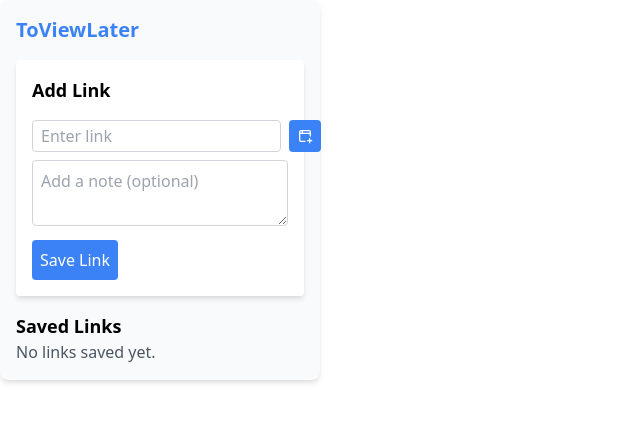
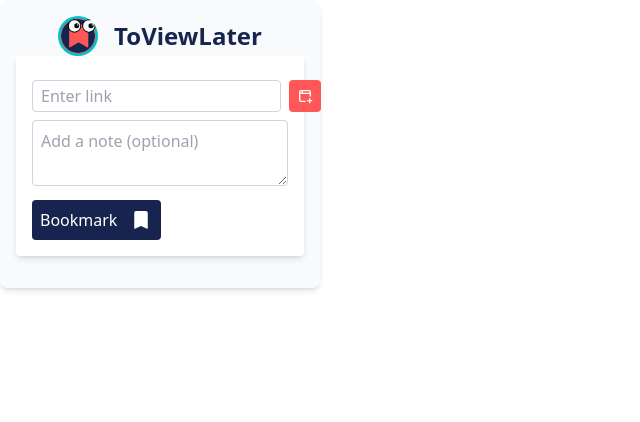
Before and after one commit to isonikrish/ToViewLater, a React (Vite) app in the folder frontend/: page / in a window 1280 px wide. Shown: the top 422 px of the page, without its empty margins (0-640 px from the left). Built offline with nearby package versions, Linux system fonts and the light colour scheme.

Commit message:
Added some improvements

```diff
--- a/frontend/src/components/AddLinkForm.jsx
+++ b/frontend/src/components/AddLinkForm.jsx
@@ -1,25 +1,30 @@
-// src/components/AddLinkForm.jsx
-
 import React, { useState, useContext } from 'react';
 import { LinkContext } from '../context/LinkContext';
 import { TbBrowserPlus } from "react-icons/tb";
+import { IoMdBookmark } from "react-icons/io";
 
 const AddLinkForm = () => {
     const { addLink, getCurrentUrl } = useContext(LinkContext);
     const [link, setLink] = useState('');
     const [note, setNote] = useState('');
+    const [copied, setCopied] = useState(false);
 
     const handleSubmit = (e) => {
         e.preventDefault();
-        addLink(link, note); // Pass link and note as arguments
+        addLink(link, note);
         setLink('');
         setNote('');
     };
 
+    const handleCopyUrl = async () => {
+        const currentUrl = await getCurrentUrl();
+        setLink(currentUrl);
+        setCopied(true);
+    };
+
     return (
         <form onSubmit={handleSubmit} className="bg-white p-4 rounded shadow-md">
-            <h2 className="text-lg font-semibold mb-2">Add Link</h2>
-            <div className="w-full flex justify-between h-12 gap-2 py-2">
+            <div className="w-full flex justify-between h-12 gap-2 py-2 relative">
                 <input
                     type="text"
                     value={link}
@@ -28,16 +33,22 @@ const AddLinkForm = () => {
                     className="border border-gray-300 p-2 h-full rounded flex-grow"
                     required
                 />
+
+                {/* Tooltip Wrapper */}
+                <div className="relative group">
                     <button
                         type="button"
-                className="bg-blue-500 text-white p-2  h-full rounded hover:bg-blue-600"
-                onClick={async () => {
-                    const currentUrl = await getCurrentUrl()
-                    setLink(currentUrl)}
-                }
+                        className="bg-orangish text-white p-2 h-full rounded flex items-center justify-center gap-2 hover:bg-orange-700"
+                        onClick={handleCopyUrl}
                     >
                         <TbBrowserPlus />
                     </button>
+
+                    {/* Tooltip */}
+                    <span className="absolute bottom-full mb-1 left-1/2 transform -translate-x-1/2 whitespace-nowrap bg-black text-white text-xs rounded py-1 px-2 opacity-0 group-hover:opacity-100 transition-opacity">
+                        Copy current tab URL
+                    </span>
+                </div>
             </div>
 
             <textarea
@@ -46,8 +57,10 @@ const AddLinkForm = () => {
                 placeholder="Add a note (optional)"
                 className="border border-gray-300 p-2 mb-2 w-full rounded"
             ></textarea>
-            <button type="submit" className="bg-blue-500 text-white p-2 rounded hover:bg-blue-600">
-                Save Link
+            <button type="submit" className="bg-darkBlue text-white p-2 rounded hover:bg-blue-600 flex items-center gap-3">
+                Bookmark
+                <IoMdBookmark className="text-2xl"/>
+
             </button>
         </form>
     );
--- a/frontend/src/components/LinkList.jsx
+++ b/frontend/src/components/LinkList.jsx
@@ -4,31 +4,34 @@ import React, { useContext } from 'react';
 import { LinkContext } from '../context/LinkContext';
 
 const LinkList = () => {
-    const { links, deleteLink } = useContext(LinkContext); // Use deleteLink instead of removeLink
+    const { links, deleteLink } = useContext(LinkContext);
 
     return (
         <div className="mt-4">
-            <h2 className="text-lg font-semibold">Saved Links</h2>
             {links.length === 0 ? (
-                <p className="text-gray-600">No links saved yet.</p>
+                <>
+                </>
             ) : (
-                <ul className="list-disc pl-5">
+                <ul className="list-disc pl-5 overflow-y-scroll h-[30vh]">
+                    <h2 className="mx-3 text-lg text-center font-semibold mb-4 border-b">Bookmarked Links</h2>
                     {links.map((item) => (
                         <li key={item.id} className="border-b py-2 flex justify-between items-center">
-                            <div>
+                            <div className="flex-grow text-wrap w-[70%] overflow-hidden">
                                 <a
                                     href={item.link}
                                     target="_blank"
                                     rel="noopener noreferrer"
-                                    className="text-blue-500 hover:underline"
+                                    className="text-blue-500 hover:underline "
+                                    title={item.link} // Show full URL on hover
                                 >
                                     {item.link}
                                 </a>
                                 <p className="text-gray-600">{item.note}</p>
                             </div>
                             <button
-                                onClick={() => deleteLink(item.id)} // Use the correct id to delete
+                                onClick={() => deleteLink(item.id)}
                                 className="text-red-500 hover:text-red-700"
+                                style={{ minWidth: '80px' }} // Set a min width for the button
                             >
                                 Remove
                             </button>
--- a/frontend/src/components/Popup.jsx
+++ b/frontend/src/components/Popup.jsx
@@ -7,7 +7,12 @@ import LinkList from './LinkList';
 const Popup = () => {
     return (
         <div className="p-4 w-80 bg-gray-50 rounded-lg shadow-md">
-            <h1 className="text-xl font-bold mb-4 text-blue-500">ToViewLater</h1>
+            <div className='flex items-center justify-center'>
+                <img src="icons/logo.png" className='w-10 rounded-full' />
+                <h1 className='text-2xl font-bold text-darkBlue ml-4'>ToViewLater</h1>
+            </div>
+
+
             <AddLinkForm />
             <LinkList />
         </div>
--- a/frontend/src/context/LinkContext.jsx
+++ b/frontend/src/context/LinkContext.jsx
@@ -28,8 +28,13 @@ const LinkProvider = ({ children }) => {
     };
 
     const getCurrentUrl = async () => {
-        const [tab] = await chrome.tabs.query({active: true, lastFocusedWindow: true});
-        return tab.url
+        try {
+            const [tab] = await chrome.tabs.query({ active: true, lastFocusedWindow: true });
+            return tab.url;
+        } catch (error) {
+            console.error('Error fetching current tab URL:', error);
+            return '';
+        }
     }
 
     return (
--- a/frontend/src/index.css
+++ b/frontend/src/index.css
@@ -1,3 +1,18 @@
 @tailwind base;
 @tailwind components;
 @tailwind utilities;
+
+::-webkit-scrollbar {
+  width: 4px;
+}
+
+::-webkit-scrollbar-track {
+  background: #17254e;
+  border-radius: 10px;
+}
+
+::-webkit-scrollbar-thumb {
+  background-color: #00c2cb;
+  border-radius: 10px;
+  border: none;
+}
```
Also changed, not shown: frontend/public/manifest.json. Lines whose indentation alone changed are shown as unchanged.
